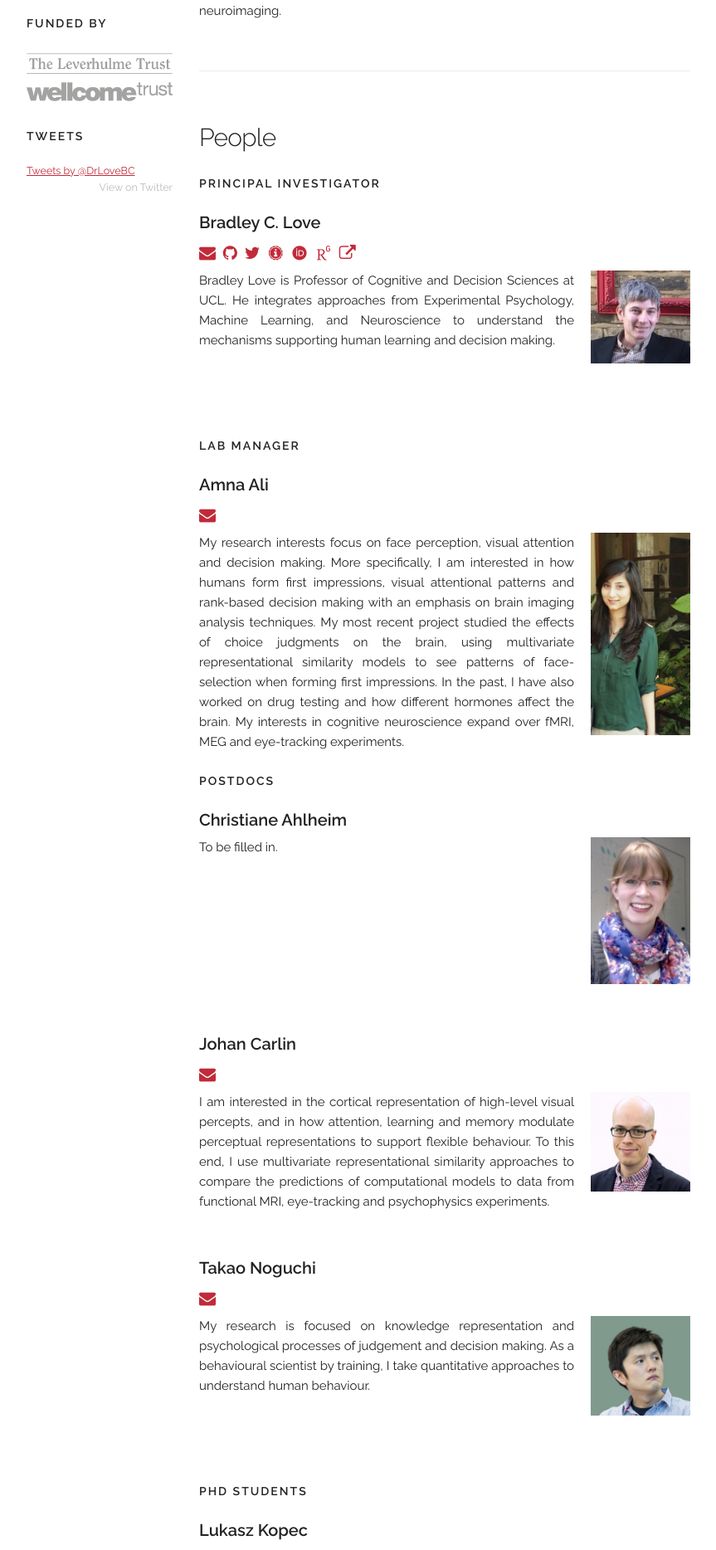
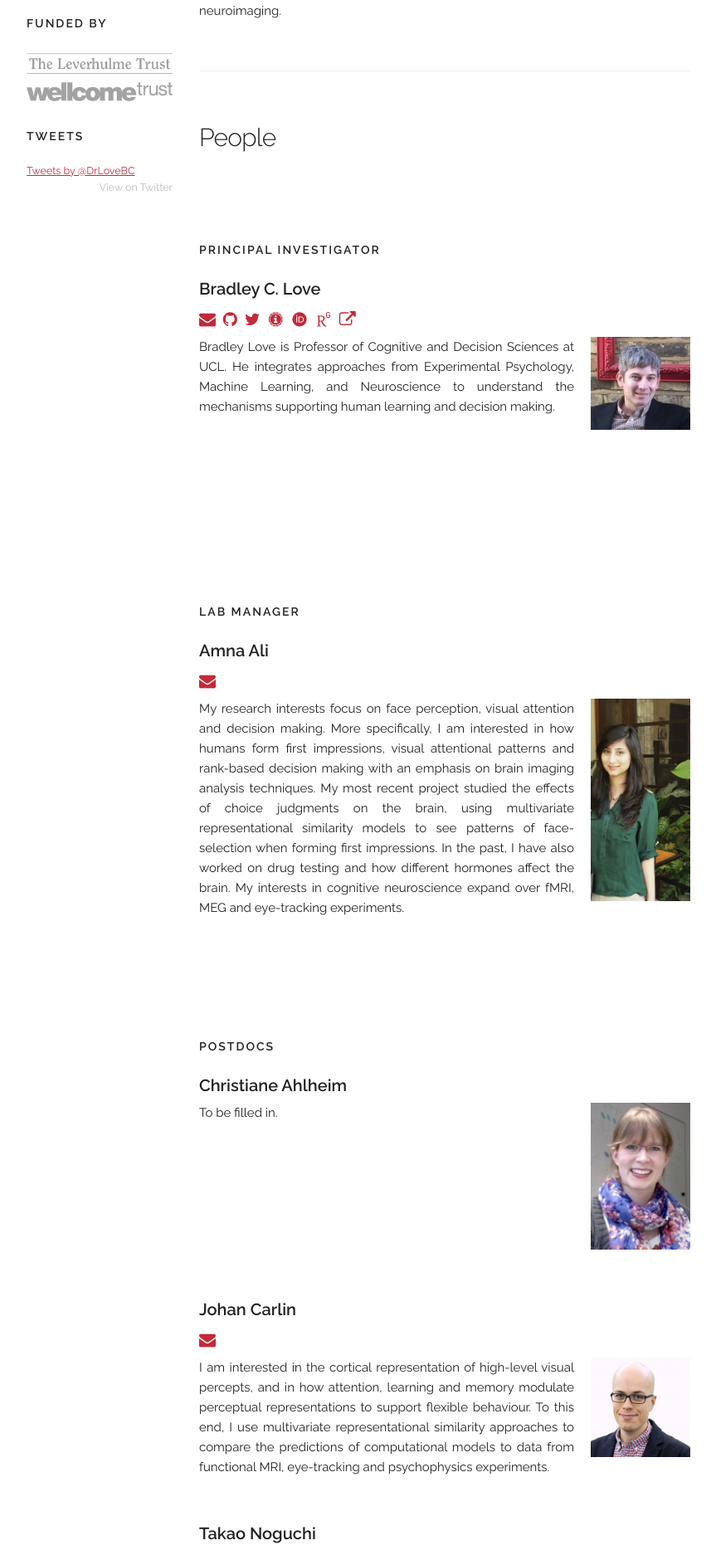
Before and after one commit to lovebc/lovebc.github.io, a Jekyll site: the page built from lab.html, in a window 1280 px wide. Shown: the part 777-2645 px from the top of the page at 83% size, without its empty margins (208-1071 px from the left). Built offline with Jekyll 4.4.1, drawn with Linux system fonts in a browser that asks for light colours; nearby versions of some CDN libraries; some web fonts are replaced; comment, search, counter and statistics services are not loaded.

Commit message:
Update lab.html

```diff
--- a/lab.html
+++ b/lab.html
@@ -28,19 +28,19 @@
                   {% endif %}
                   {% assign prev_role = person.role %}
 		      {% if person.role == 'lab-manager' and lab-manager-done == false %}
-		            <div id ="{{ person.role }}"><h5 class="docs-header">Lab Manager</h5>
+		            <div id ="{{ person.role }}" style="padding: 6rem 0"><h5 class="docs-header">Lab Manager</h5>
 		            {% assign lab-manager-done = true %}
 
 		      {% elsif person.role == 'phd-students' and phd-students-done == false %}
-		            <div id ="{{ person.role }}"><h5 class="docs-header">PhD Students</h5>
+		            <div id ="{{ person.role }}" style="padding: 6rem 0"><h5 class="docs-header">PhD Students</h5>
 		            {% assign phd-students-done = true %}
 
 		      {% elsif person.role == 'pi' and pi-done == false %}
-		            <div id ="{{ person.role }}"><h5 class="docs-header">Principal Investigator</h5>
+		            <div id ="{{ person.role }}" style="padding: 6rem 0"><h5 class="docs-header">Principal Investigator</h5>
                 	    {% assign pi-done = true %}
 
 		      {% elsif person.role == 'postdocs' and postdocs-done == false %}
-	      		   <div id ="{{ person.role }}"><h5 class="docs-header">Postdocs</h5>
+	      		   <div id ="{{ person.role }}" style="padding: 6rem 0"><h5 class="docs-header">Postdocs</h5>
                            {% assign postdocs-done = true %}
 
 		      {% endif %}
```
